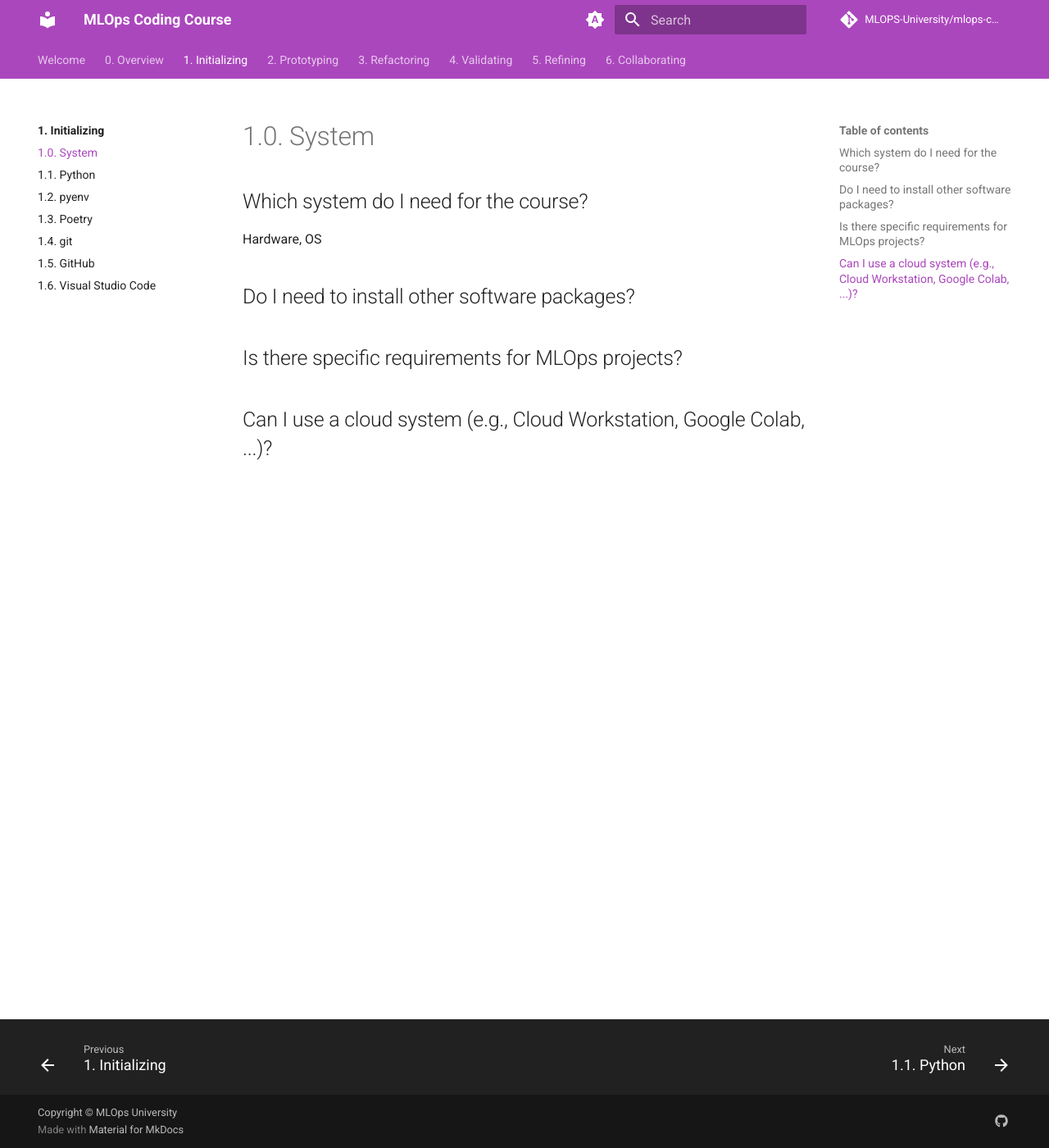
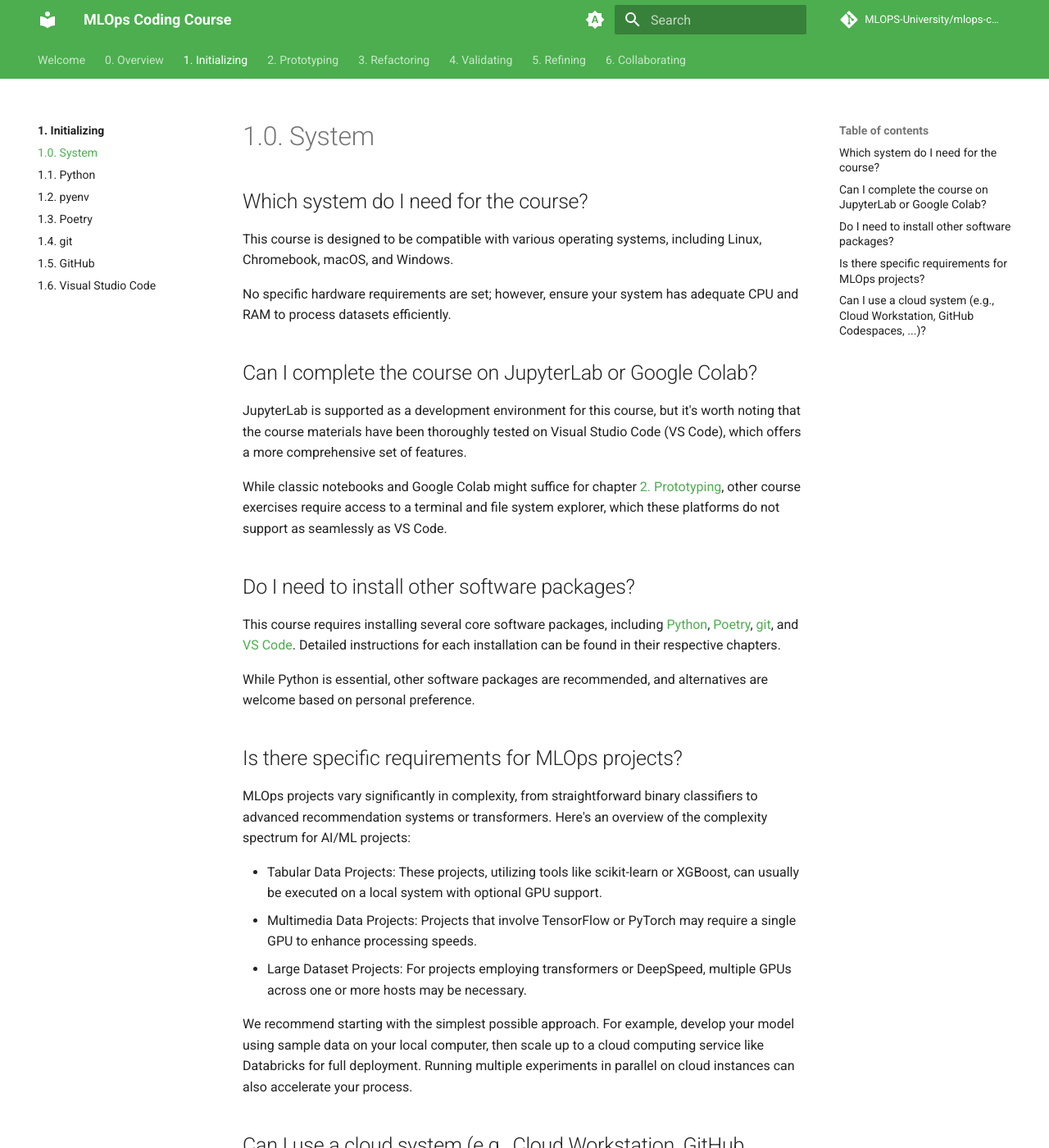
Before and after one commit to MLOps-Courses/mlops-coding-course, an MkDocs documentation site: the page built from docs/1. Initializing/1.0. System.md, in a window 1280 px wide and 1400 px high. Shown: the whole window at 82% size. Built offline with MkDocs 1.6.1 and Material for MkDocs 9.7.7, drawn with Linux system fonts in a browser that asks for light colours; comment, search, counter and statistics services are not loaded; some of the changed text lies outside the part shown.

```diff
--- a/docs/1. Initializing/1.0. System.md
+++ b/docs/1. Initializing/1.0. System.md
@@ -2,10 +2,34 @@
 
 ## Which system do I need for the course?
 
-Hardware, OS
+This course is designed to be compatible with various operating systems, including Linux, Chromebook, macOS, and Windows.
+
+No specific hardware requirements are set; however, ensure your system has adequate CPU and RAM to process datasets efficiently.
+
+## Can I complete the course on JupyterLab or Google Colab?
+
+JupyterLab is supported as a development environment for this course, but it's worth noting that the course materials have been thoroughly tested on Visual Studio Code (VS Code), which offers a more comprehensive set of features.
+
+While classic notebooks and Google Colab might suffice for chapter [2. Prototyping](../2. Prototyping/), other course exercises require access to a terminal and file system explorer, which these platforms do not support as seamlessly as VS Code.
 
 ## Do I need to install other software packages?
 
+This course requires installing several core software packages, including  [Python](1.1. Python.md), [Poetry](./1.3. Poetry.md), [git](./1.4. git.md), and [VS Code](1.6. VS Code.md). Detailed instructions for each installation can be found in their respective chapters.
+
+While Python is essential, other software packages are recommended, and alternatives are welcome based on personal preference.
+
 ## Is there specific requirements for MLOps projects?
 
-## Can I use a cloud system (e.g., Cloud Workstation, Google Colab, ...)?
+MLOps projects vary significantly in complexity, from straightforward binary classifiers to advanced recommendation systems or transformers. Here's an overview of the complexity spectrum for AI/ML projects:
+
+- Tabular Data Projects: These projects, utilizing tools like scikit-learn or XGBoost, can usually be executed on a local system with optional GPU support.
+- Multimedia Data Projects: Projects that involve TensorFlow or PyTorch may require a single GPU to enhance processing speeds.
+- Large Dataset Projects: For projects employing transformers or DeepSpeed, multiple GPUs across one or more hosts may be necessary.
+
+We recommend starting with the simplest possible approach. For example, develop your model using sample data on your local computer, then scale up to a cloud computing service like Databricks for full deployment. Running multiple experiments in parallel on cloud instances can also accelerate your process.
+
+## Can I use a cloud system (e.g., Cloud Workstation, GitHub Codespaces, ...)?
+
+The course content is adaptable for execution on both local and cloud systems, such as GitHub Codespaces or Cloud Workstation.
+
+Cloud platforms offer the advantage of a unified environment for team development and data security on your cloud provider's infrastructure. However, be mindful of the potential need for specific configurations and the limitations of free usage quotas associated with most cloud services.
--- a/mkdocs.yml
+++ b/mkdocs.yml
@@ -24,15 +24,15 @@ theme:
         name: Switch to light mode
     - media: "(prefers-color-scheme: light)"
       scheme: default
-      accent: cyan
-      primary: purple
+      primary: green
+      accent: light green
       toggle:
         icon: material/brightness-7
         name: Switch to dark mode
     - media: "(prefers-color-scheme: dark)"
       scheme: slate
-      accent: cyan
-      primary: purple
+      primary: green
+      accent: light green
       toggle:
         icon: material/brightness-4
         name: Switch to system preference
```
Also changed, not shown: docs/5. Refining/5.5. Experiments.md (deleted, +0 -1 lines), docs/5. Refining/5.5. Remote system.md (added, +1 -0 lines).
